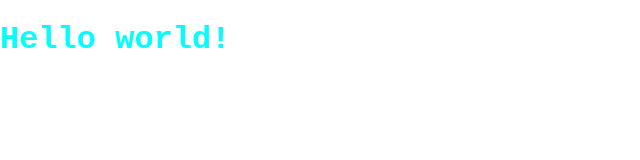
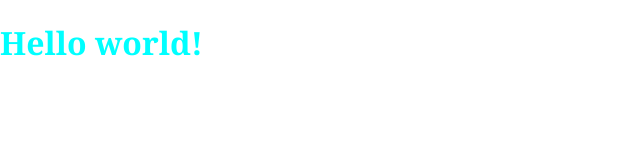
Before and after one commit to Sergeyjh/7, a plain HTML site: page index.html in a window 1280 px wide. Shown: the whole page, without its empty margins (0-640 px from the left). Drawn offline with Linux system fonts and the light colour scheme.

Commit message:
pr2 commit 5

```diff
--- a/style.css
+++ b/style.css
@@ -1,5 +1,5 @@
 html, body {
 	margin: 0;
 	color:aqua;
-	font-family: 'Courier New', Courier, monospace;
+	font-family: Georgia;
 }
```
